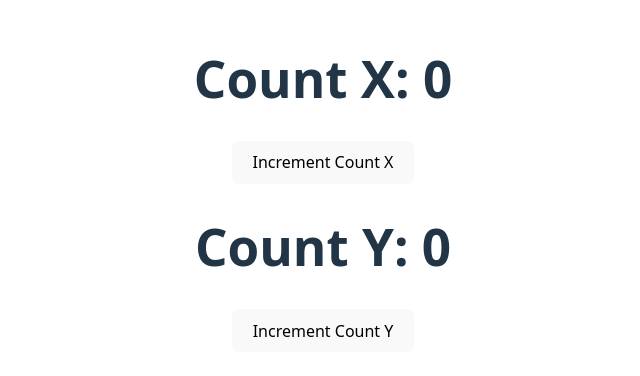
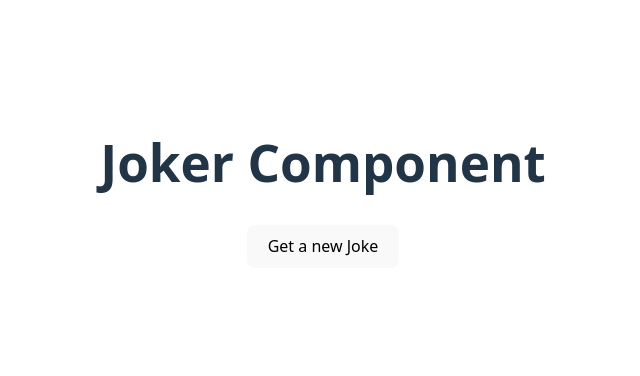
Before and after one commit to shehwarm/DeltaReact, a React (Vite) app in the folder react-states-class/: page / in a window 1280 px wide. Shown: the part 216-592 px from the top of the page, without its empty margins (317-957 px from the left). Built offline with nearby package versions, Linux system fonts and the light colour scheme.

Commit message:
feat: add Joker component to fetch and display random jokes

```diff
--- a/react-states-class/src/App.jsx
+++ b/react-states-class/src/App.jsx
@@ -2,12 +2,13 @@ import './App.css';
 import Form from './Form.jsx';
 import Comment from './Comment.jsx';
 import Counter from './Counter.jsx';
+import Joker from './Joker.jsx';
 
 function App() {
 
   return <>
 
-    <Counter />
+    <Joker />
   </>;
 }
 export default App;
--- a/react-states-class/src/Counter.jsx
+++ b/react-states-class/src/Counter.jsx
@@ -15,7 +15,7 @@ let incCounty=()=>{
 
  useEffect(function printSomething(){
     console.log("Component Mounted or Updated");
- },[countx]);
+ },[]);
 
   return (
     <div>
--- /dev/null
+++ b/react-states-class/src/Joker.jsx
@@ -0,0 +1,23 @@
+import {useState} from 'react';
+
+export default function Joker(){
+ let[joke, setJoke] = useState({});
+
+    const URL = "https://official-joke-api.appspot.com/random_joke";
+
+const getNewJoke = async() =>{
+     let response = await fetch(URL);
+     let data = await response.json();
+        console.log(data);
+        setJoke({setup: data.setup, punchline: data.punchline});
+    }
+
+    return (
+        <div>
+            <h1>Joker Component</h1>
+            <h2>{joke.setup}</h2>
+            <h3>{joke.punchline}</h3>
+            <button onClick={getNewJoke}>Get a new Joke</button>
+        </div>
+    );
+}
```
